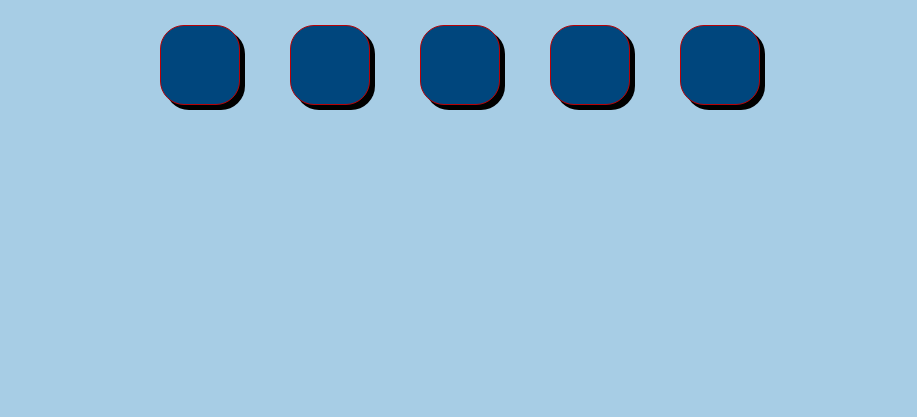
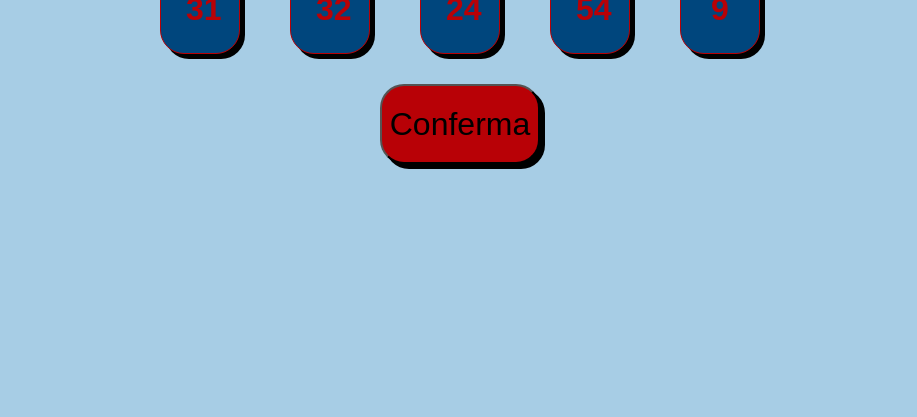
Before and after one commit to MattiaNatella/js-simon, a plain HTML site: page index.html in a window 1280 px wide. Shown: the part 383-800 px from the top of the page, without its empty margins (180-1097 px from the left). Drawn offline with Linux system fonts and the light colour scheme; a web font is replaced by a local one.

Commit message:
[add] dom elements and function random javascript

```diff
--- a/index.html
+++ b/index.html
@@ -29,12 +29,13 @@
     <span id="timer">--</span>
     <h1>Ciao! hai 10 secondi per memorizzare i seguenti numeri:</h1>
     <ul id="lista" class="d-flex">
-      <li class="casella1"></li>
-      <li class="casella2"></li>
-      <li class="casella3"></li>
-      <li class="casella4"></li>
-      <li class="casella5"></li>
+      <li id="casella1" min="1" max="99" required></li>
+      <li id="casella2" min="1" max="99" required></li>
+      <li id="casella3" min="1" max="99" required></li>
+      <li id="casella4" min="1" max="99" required></li>
+      <li id="casella5" min="1" max="99" required></li>
     </ul>
+    <button id="btnConferma">Conferma</button>
   </div>
 
 
--- a/script.js
+++ b/script.js
@@ -0,0 +1,63 @@
+/*
+
+**Descrizione:**
+Visualizzare in pagina 5 numeri casuali. Da lì parte un timer di 10 secondi.
+Dopo 10 secondi i numeri scompaiono e appaiono invece 5 input in cui l’utente deve inserire i numeri che ha visto precedentemente, nell’ordine che preferisce.
+Dopo che sono stati inseriti i 5 numeri, il software dice quanti e quali dei numeri da indovinare sono stati individuati.
+
+**NOTA**: non è importante l’ordine con cui l’utente inserisce i numeri, basta che ne indovini il più possibile.
+
+**BONUS:**
+- Inseriamo la validazione: se l’utente mette due numeri uguali o inserisce cose diverse da numeri lo blocchiamo in qualche modo.
+- Se l’utente ha inserito qualcosa di non valido, segnaliamolo visivamente nel form.
+- I numeri random generati devono essere univoci
+Consigli del giorno:
+> - Pensate prima in italiano.
+> - Dividete in piccoli problemi la consegna.
+> - Individuate gli elementi di cui avete bisogno per realizzare il programma.
+> - Immaginate la logica come fosse uno snack: “Dati 2 array di numeri, indica quali e quanti numeri ci sono in comune tra i due array”
+
+*LOGICA*
+
+1. genero 5 numeri casuali e li stampo a video
+2. faccio partire il timer di 10 secondi alla rovescia
+3. allo scadere del timer scompaiono i numeri e compaiono 5 input
+4. una volta inseriti i 5 numeri indipendentemente dall'ordine, devo restituire un risultato che indichi quanti numeri sono stati indovinati e quali
+
+*/
+
+
+//DICHIARO GLI ELEMENTI DEL DOM
+const box1 = document.getElementById('casella1')
+const box2 = document.getElementById('casella2')
+const box3 = document.getElementById('casella3')
+const box4 = document.getElementById('casella4')
+const box5 = document.getElementById('casella5')
+const timer = document.getElementById('timer')
+const btn = document.getElementById('btnConferma')
+
+//ASSEGNO UN VALORE RANDOM AGLI ELEMENTI DEL DOM
+box1.innerText = getRandomNumber(1,99)
+box2.innerText = getRandomNumber(1,99)
+box3.innerText = getRandomNumber(1,99)
+box4.innerText = getRandomNumber(1,99)
+box5.innerText = getRandomNumber(1,99)
+
+//CREO ARRAY CON I NUMERI ESTRATTI
+let arrayNumbers = [box1.innerText, box2.innerText,box3.innerText,box4.innerText,box5.innerText]
+
+//CREO ARRAY DOVE INSERIRO' I NUMERI INPUT DELL'UTENTE
+let arrayInput = [];
+
+//FACCIO PARTIRE IL TIMER DI 10 SECONDI
+
+
+
+//EVENTS
+
+
+//FUNCTIONS
+
+function getRandomNumber(min,max) {
+  return Math.floor(Math.random() * (max - min + 1) + min)
+  }
--- a/style.css
+++ b/style.css
@@ -32,6 +32,9 @@ body {
 }
 
 li {
+  color: #B80106;
+  font-weight: bold;
+  font-size: 2rem;
   width: 80px;
   height: 80px;
   background-color: #00467D;
@@ -40,6 +43,9 @@ li {
   border: 1px solid #B80106;
   border-radius: 24px;
   box-shadow: 5px 5px black;
+  height: 100%;
+  vertical-align: middle;
+  text-align: center;
 }
 
 li:hover {
@@ -47,3 +53,42 @@ li:hover {
   transform: translate(5px, 5px);
   box-shadow:none
 }
+
+input {
+  color: #B80106;
+  font-weight: bold;
+  font-size: 2rem;
+  width: 80px;
+  height: 80px;
+  background-color: #00467D;
+  margin: 0 25px;
+  padding: 25px;
+  border: 1px solid #B80106;
+  border-radius: 24px;
+  box-shadow: 5px 5px black;
+  height: 100%;
+  vertical-align: middle;
+  text-align: center;
+}
+
+input:hover {
+  transition: 0.5s ease;
+  transform: translate(5px, 5px);
+  box-shadow:none
+}
+
+#btnConferma {
+  font-family: "Tiny5", sans-serif;
+  font-size: 2rem;
+  background-color: #B80106;
+  margin-top: 30px;
+  border-radius: 24px;
+  box-shadow: 5px 5px black;
+  width: 160px;
+  height: 80px;
+}
+#btnConferma:active {
+  transition: 0.5s ease;
+  transform: translate(5px, 5px);
+  box-shadow:none
+}
```
